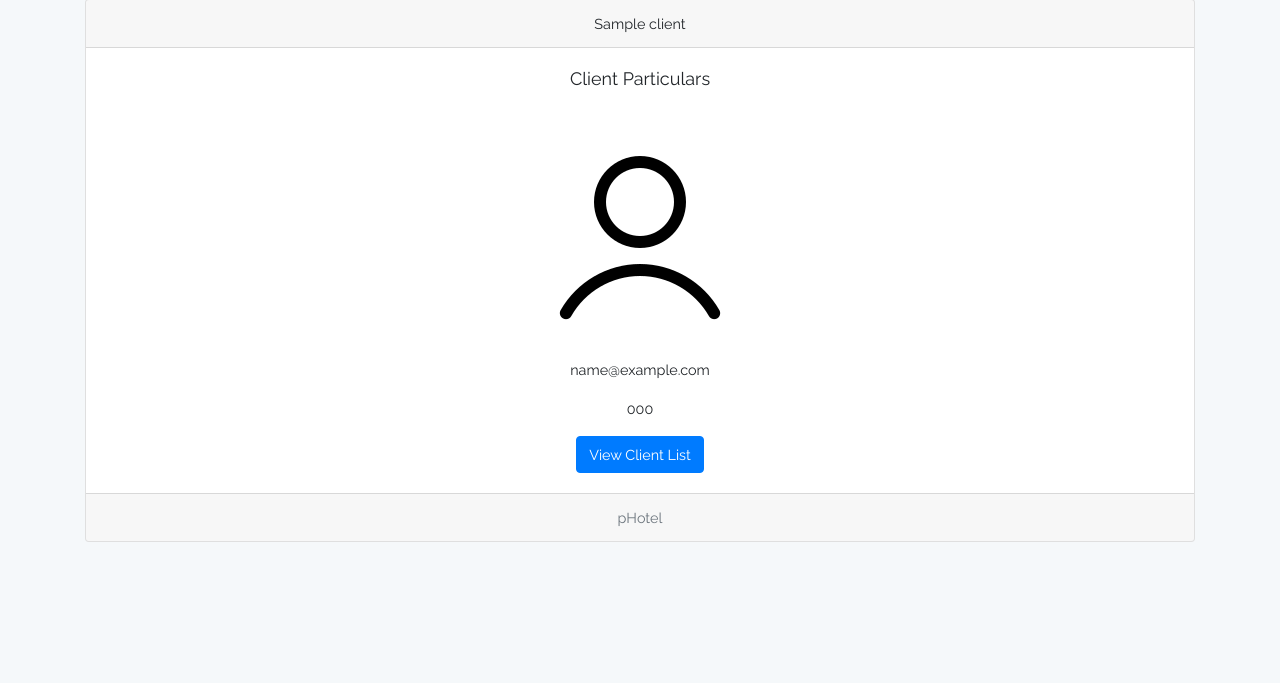
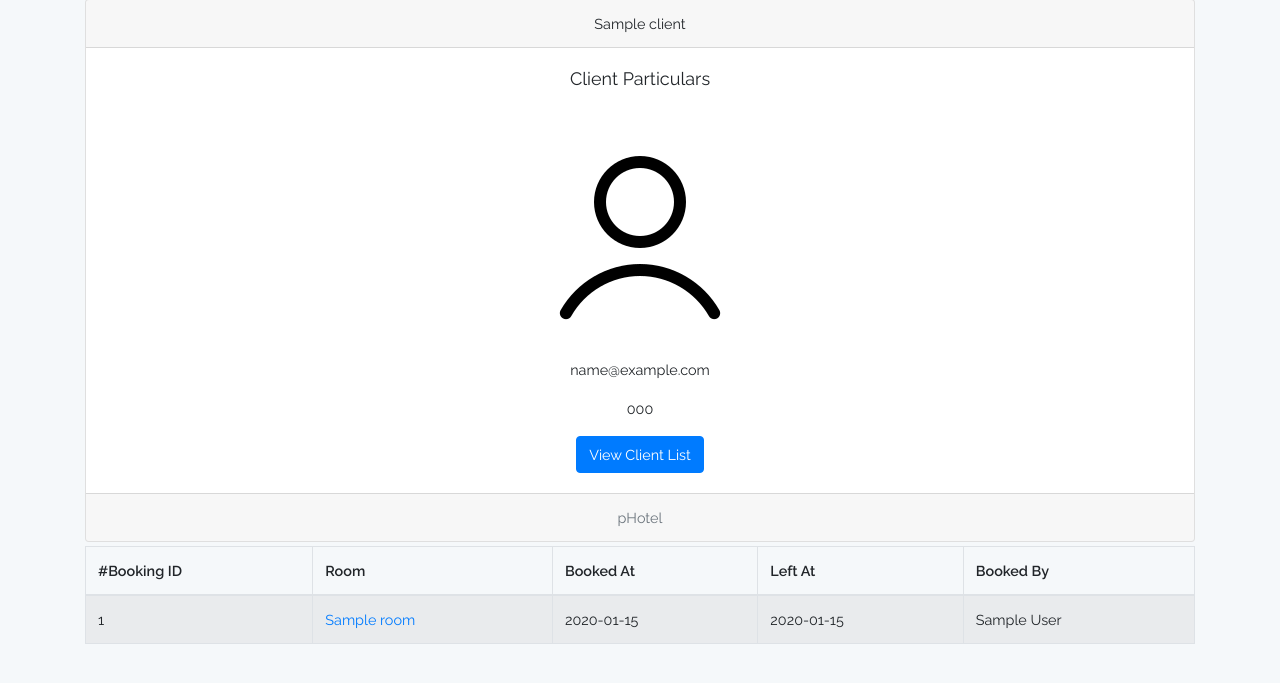
Before and after one commit to hurairidzulkifli/photel, a Laravel app: page /clients/show/1 in a window 1280 px wide. Shown: the part 103-786 px from the top of the page. Run offline with Laravel 8, Linux system fonts and the light colour scheme; a user stored in the database is signed in; tables that the repository leaves empty hold one stand-in row (values such as "Sample post").

Commit message:
Adjust client controller and booking model

```diff
--- a/app/Http/Controllers/ClientController.php
+++ b/app/Http/Controllers/ClientController.php
@@ -4,6 +4,7 @@ namespace App\Http\Controllers;
 
 use Illuminate\Http\Request;
 use App\Client;
+use App\Booking;
 use Session;
 
 class ClientController extends Controller
@@ -16,8 +17,9 @@ class ClientController extends Controller
 
     public function index()
     {
+        $bookings = Booking::all();
         $clients = Client::all();
-        return view('clients.index',compact('clients'));
+        return view('clients.index',compact('clients','bookings'));
     }
 
     public function create()
@@ -82,8 +84,9 @@ class ClientController extends Controller
 
     public function show($id)
     {
-        $clients = Client::find($id);
-        return view('clients.show',compact('clients'));
+        $bookings = Booking::where('client_id', $id)->get()->all(); //specific booking to user id
+        $client = Client::find($id);
+        return view('clients.show',compact('client','bookings'));
     }
 
     public function destroy($id)
--- a/app/Http/Controllers/RoomController.php
+++ b/app/Http/Controllers/RoomController.php
@@ -62,9 +62,10 @@ class RoomController extends Controller
      * @param  \App\Room  $room
      * @return \Illuminate\Http\Response
      */
-    public function show(Room $room)
+    public function show($id)
     {
-        //
+        $room = Room::find($room->id);
+        return view('rooms.detail', compact('room'));
     }
 
     /**
@@ -95,6 +96,7 @@ class RoomController extends Controller
             'beds'=>'required'
         ]);
 
+        $room = Room::find($id);
         $rooms->save();
         return redirect()->back();
     }
--- a/resources/views/clients/show.blade.php
+++ b/resources/views/clients/show.blade.php
@@ -4,14 +4,14 @@
 <div class="container">
           <div class="card text-center">
                     <div class="card-header">
-                      {{$clients->name}}
+                      {{$client->name}}
                     </div>
                     <div class="card-body">
                       <h5 class="card-title">Client Particulars</h5>
 
                       <img src="{{asset('uploads/person-male.png')}}" alt="Cannot View Avatar">
-                      <p class="card-text">{{$clients->email}}</p>
-                      <p class="card-text">{{$clients->phone}}</p>
+                      <p class="card-text">{{$client->email}}</p>
+                      <p class="card-text">{{$client->phone}}</p>
                       <a href="{{route('clients')}}" class="btn btn-primary">View Client List</a>
                     </div>
                     <div class="card-footer text-muted">
@@ -19,6 +19,36 @@
                     </div>
                   </div>
 
+                  @if ($bookings)
+                  <table class="table table-hover table-striped table-bordered mt-1">
+                      <thead>
+                      <tr>
+                          <th>#Booking ID</th>
+                          <th>Room</th>
+                          <th>Booked At</th>
+                          <th>Left At</th>
+                          <th>Booked By</th>
+                      </tr>
+                      </thead>
+                      <tbody>
+                      @foreach ($bookings as $booking)
+                          <tr>
+                              <td>{{ $booking->id }}</td>
+                              <td><a href="/rooms/{{ $booking->room->id }}">{{ $booking->room->name }}</a></td>
+                              <td>{{ $booking->start_date }}</td>
+                              <td>{{ $booking->end_date }}</td>
+                              <td>{{ $booking->user->name }}</td>
+                          </tr>
+                      @endforeach
+                      </tbody>
+                  </table>
+          </div>
+          @else
+          <div class="card-footer">
+              <h2 align=center>{{ $client->name }} has not booked rooms yet</h2>
+            </div>
+          @endif
+
 </div>
 
 @endsection
```
Also changed, not shown: app/Http/Controllers/BookingController.php (+25 -1 lines), resources/views/bookings/index.blade.php (+48 -0 lines).
